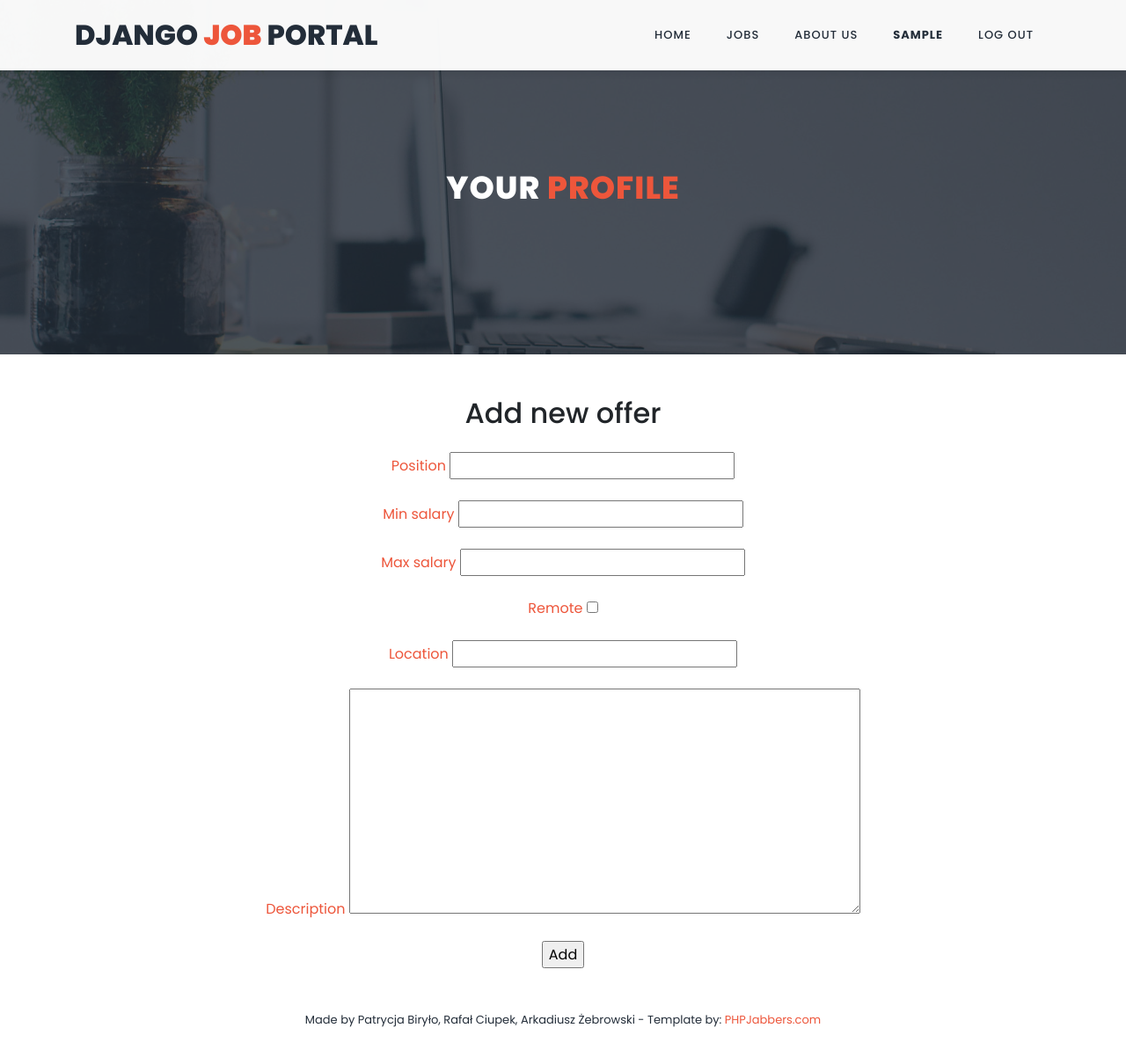
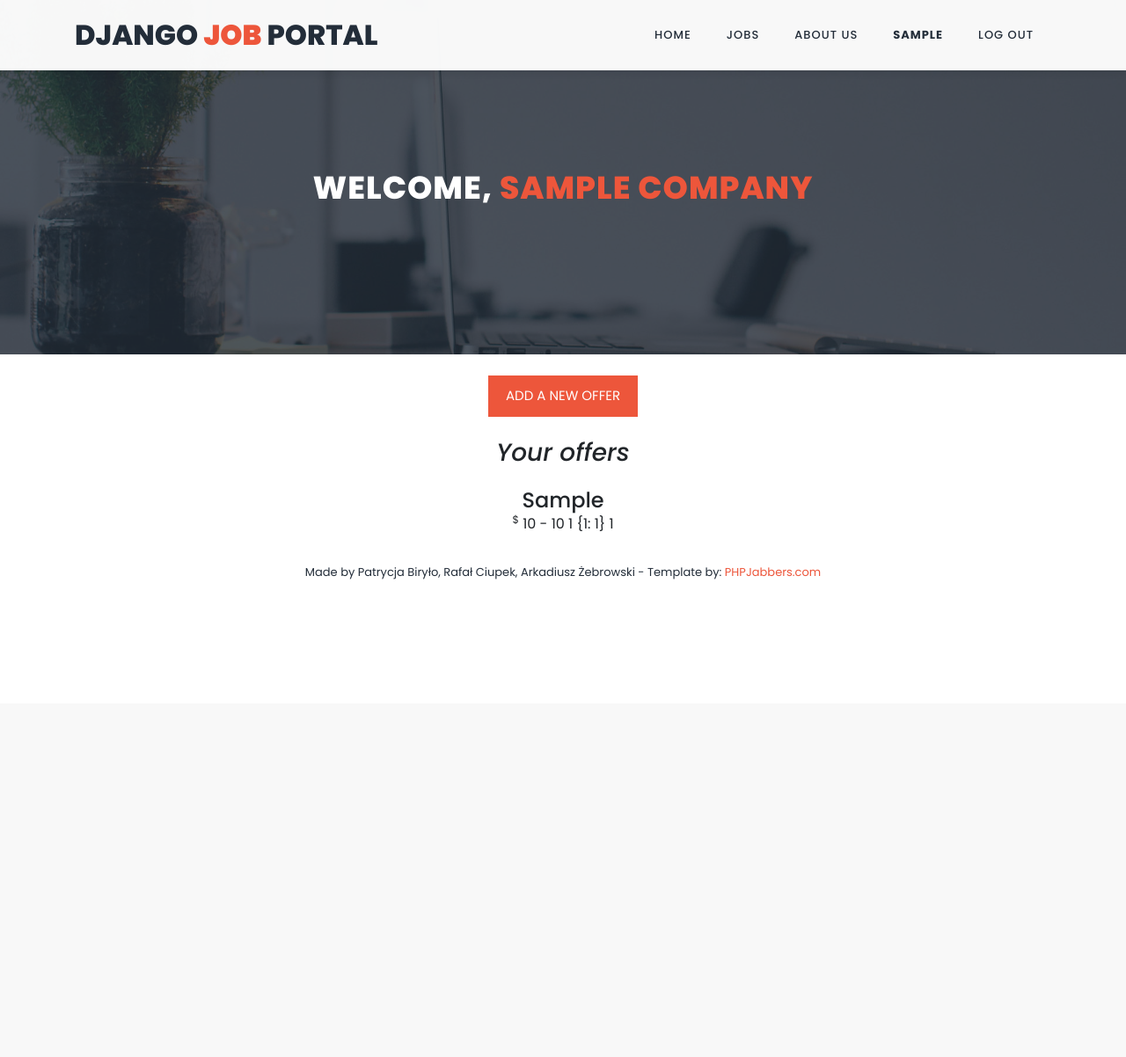
Before and after one commit to Rav2408/Django_Portal_Pracy, a Django app: page /profile/ in a window 1280 px wide. Shown: the whole page at 88% size. After the commit the page ends 659 px from the top, so only its background shows below. Run offline with Django 4.2, Linux system fonts and the light colour scheme; a user stored in the database is signed in; tables that the repository leaves empty hold one stand-in row (values such as "Sample post"); some libraries are stand-ins or nearby versions.

Commit message:
user page

```diff
--- a/Django_Portal_Pracy/settings.py
+++ b/Django_Portal_Pracy/settings.py
@@ -13,6 +13,8 @@
 
 # Build paths inside the project like this: BASE_DIR / 'subdir'.
 BASE_DIR = Path(__file__).resolve().parent.parent
+
+print(BASE_DIR)
 
 # Quick-start development settings - unsuitable for production
 # See https://docs.djangoproject.com/en/4.0/howto/deployment/checklist/
@@ -68,6 +70,9 @@
                 'django.contrib.auth.context_processors.auth',
                 'django.contrib.messages.context_processors.messages',
             ],
+            'libraries': {
+                'dict': 'templatetags.dict',
+                }
         },
     },
 ]
--- a/Offers/templates/Index/profile.html
+++ b/Offers/templates/Index/profile.html
@@ -1,5 +1,6 @@
 {% extends 'Index/base.html' %}
 {% load static %}
+{% load dict %}
 {% block head %}
 {% endblock %}
 {% block body %}
@@ -11,7 +12,7 @@
                         <br>
                         <br>
                         <br>
-                        <h2>your <em>profile</em></h2>
+                        <h2>Welcome, <em>{{company.company_name}}</em></h2>
                         <br>
                         <br>
                     </div>
@@ -24,41 +25,21 @@
     <section>
         <div class="text-center">
             <br>
+            <div class="main-button">
+                <a href="{% url 'addoffer' %}">Add a new offer</a>
+            </div>
             <br>
-            <!-- FORMY DJANGO DO TWORZENIA OFERTY -->
-            <form method="post" action="{% url 'profile' %}">
-                <h2>Add new offer</h2>
-                <br>
-              {% csrf_token %}
-
-                {% if form.errors %}
-                  <p>{{form.errors}}</p>
-                  {% endif %}
-
-
-              <p>{{form.position.label}}
-              {{form.position}}</p>
-                <br>
-              <p>{{form.min_salary.label}}
-              {{form.min_salary}}</p>
-                <br>
-              <p>{{form.max_salary.label}}
-              {{form.max_salary}}</p>
-                <br>
-                     <p>{{form.remote.label}}
-              {{form.remote}}</p>
-                <br>
-                     <p>{{form.location.label}}
-              {{form.location}}</p>
-                <br>
-                     <p>{{form.description.label}}
-              {{form.description}}</p>
-                <br>
-
-               <p><input type="submit" class="main-button"  value="Add"></p>
-              <input type="hidden" name="next" value="{{ next }}">
-
-            </form>
+            <h3><em>Your offers</em></h3>
+            <br>
+            {% for offer in offers_lists %}
+                <div class="cta-content">
+                    <div class="down-content">
+                        <h4>{{ offer.position }}</h4>
+                        <span> <sup>$</sup> {{ offer.min_salary }} - {{offer.max_salary}} {{offer.id}} {{application_count}} </span>
+                            {{ application_count|get_item:offer.id }}
+                    </div>
+                </div>
+            {% endfor %}
         </div>
     </section>
     <!-- ***** Features Item End ***** -->
--- a/Offers/urls.py
+++ b/Offers/urls.py
@@ -13,5 +13,6 @@
     path('about/', views.about, name='about'),
     path('contact/', views.contact, name='contact'),
     path('profile/', views.profile, name='profile'),
-    path('register_company/', login_required(views.registerCompany), name='register_company')
+    path('register_company/', login_required(views.registerCompany), name='register_company'),
+    path('addoffer/', login_required(views.addoffer), name='addoffer')
 ]
--- a/Offers/views.py
+++ b/Offers/views.py
@@ -98,6 +98,18 @@
 
 
 def profile(request):
+    company = get_object_or_404(Company, user=request.user.pk)
+    offer_list = Offer.objects.filter(company=company)
+    application_count = {}
+    for i in offer_list:
+        application_count[i.id] = Application.objects.filter(offer_id=i.id).count()
+    print(application_count)
+#[get_object_or_404(Application, id=3)]
+    return render(request, 'Index/profile.html', {'company': company, 'offers_lists': offer_list,
+                                                  'application_count': application_count})
+
+
+def addoffer(request):
     if request.user.is_authenticated:
         if request.method == "POST":
             form = CreateOfferForm(request.POST)
@@ -118,7 +130,7 @@
             form = CreateOfferForm()
 
     context = {'form': form}
-    return render(request, "Index/profile.html", context)
+    return render(request, "Index/addoffer.html", context)
 
 
 def registerCompany(request, *args, **kwargs):
--- /dev/null
+++ b/templatetags/dict.py
@@ -0,0 +1,8 @@
+from django.template.defaulttags import register
+from django import template
+register = template.Library()
+
+
+@register.filter
+def get_item(dictionary, key):
+    return dictionary.get(key)
```
Also changed, not shown: Offers/templates/Index/addoffer.html (added, +66 -0 lines), templatetags/__init__.py (added).
